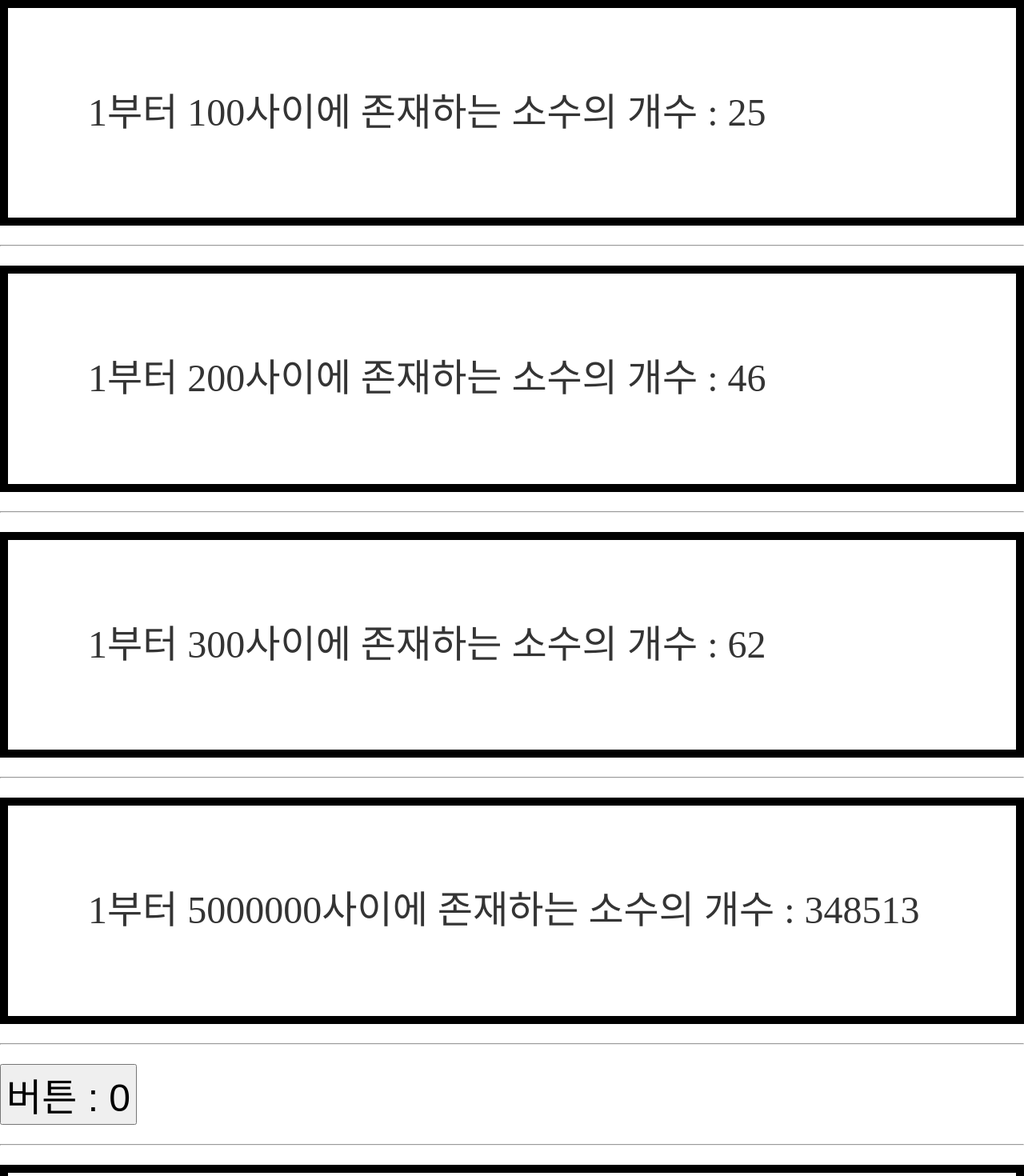
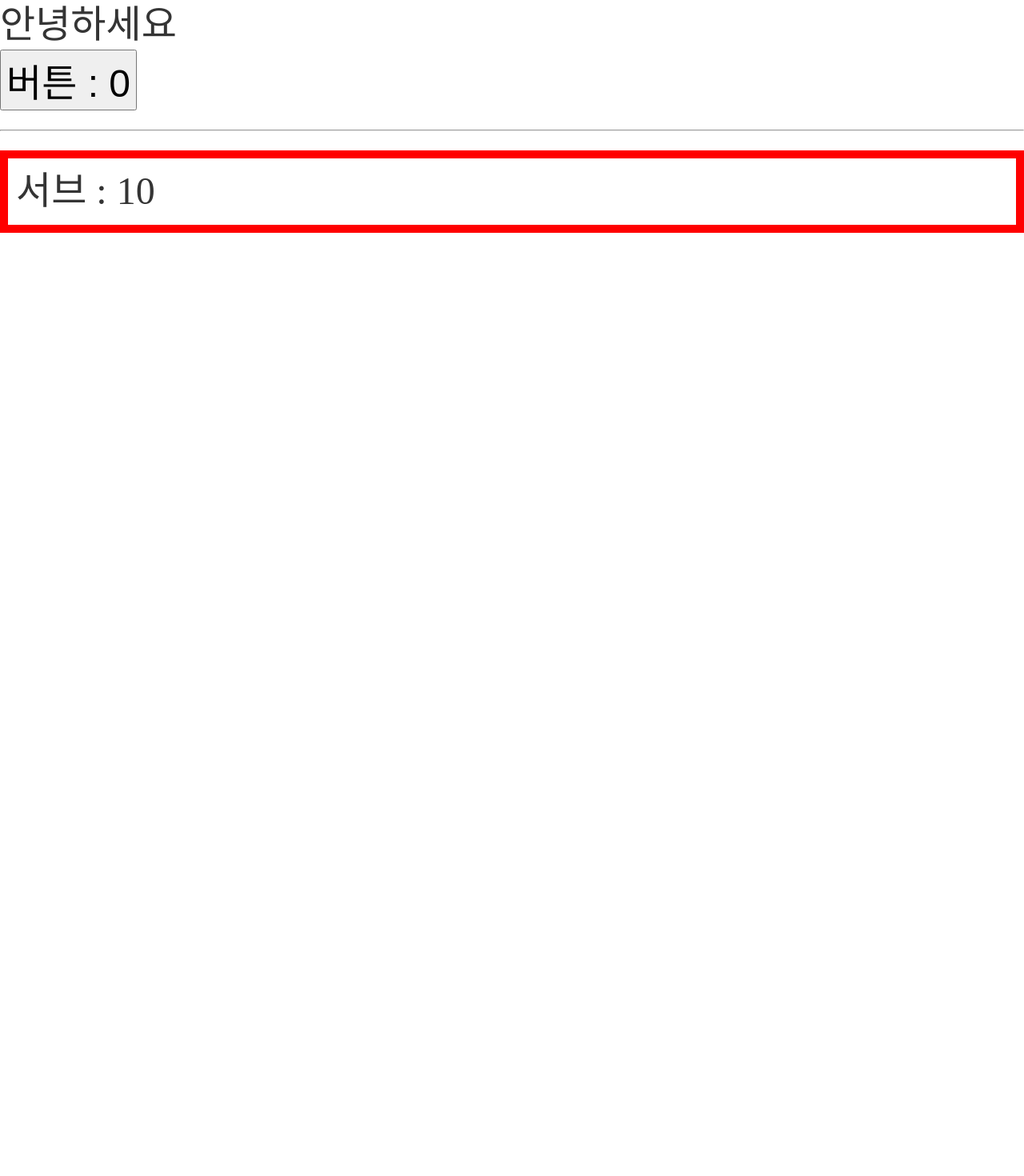
Before and after one commit to NewBean0312/react-test, a React (Create React App) app: page / in a window 1280 px wide. Shown: the top 1470 px of the page at 80% size. After the commit the page ends 800 px from the top, so only its background shows below. Built offline with nearby package versions, Linux system fonts and the light colour scheme; the HTML template or start-up script is replaced by a standard one; a web font is replaced by a local one.

Commit message:
useCallback을 사용하기 위한 환경 만들기

```diff
--- a/src/App.js
+++ b/src/App.js
@@ -2,53 +2,24 @@ import React, { useState } from "react";
 
 import "./App.css";
 
-function isPrimeNumber(no) {
-  for (let i = 2; i < no; i++) {
-    if (i * i > no) {
-      break;
-    }
+let SubCallCount = 0;
 
-    if (no % i == 0) {
-      return false;
-    }
-  }
-
-  return true;
-}
-
-function getPrimeNumbers(max) {
-  const primeNumbers = [];
-
-  for (let i = 2; i <= max; i++) {
-    if (isPrimeNumber(i)) {
-      primeNumbers.push(i);
-    }
-  }
-
-  return primeNumbers;
-}
-
-function getPrimeNumbersCount(max) {
-  return getPrimeNumbers(max).length;
-}
-
-let PrimeNosCountCallCount = 0;
-
-function PrimeNosCount({ max }) {
-  PrimeNosCountCallCount++;
-  console.log(`PrimeNosCountCallCount : ${PrimeNosCountCallCount}`);
-  const count = getPrimeNumbersCount(max);
+function Sub({ no1, no2 }) {
+  SubCallCount++;
+  console.log(`SubCallCount : ${SubCallCount}`);
 
   return (
-    <div style={{ border: "10px solid black", padding: 100 }}>
-      1부터 {max}사이에 존재하는 소수의 개수 : {count}
-    </div>
+    <>
+      <div style={{ border: "10px solid red", padding: 10 }}>
+        서브 : {no1 + no2}
+      </div>
+    </>
   );
 }
 
-const MemoisedPrimeNosCount = React.memo(PrimeNosCount);
+let AppCallCount = 0;
 
-let AppCallCount = 0;
+const MemoisedSub = React.memo(Sub);
 
 function App() {
   AppCallCount++;
@@ -58,17 +29,10 @@ function App() {
 
   return (
     <>
-      <MemoisedPrimeNosCount max={100} />
-      <hr />
-      <MemoisedPrimeNosCount max={200} />
-      <hr />
-      <MemoisedPrimeNosCount max={300} />
-      <hr />
-      <MemoisedPrimeNosCount max={5000000} />
-      <hr />
+      <div>안녕하세요</div>
       <button onClick={() => setNo(no + 1)}>버튼 : {no}</button>
       <hr />
-      <MemoisedPrimeNosCount max={no} />
+      <MemoisedSub no1={10} no2={no} />
     </>
   );
 }
```
